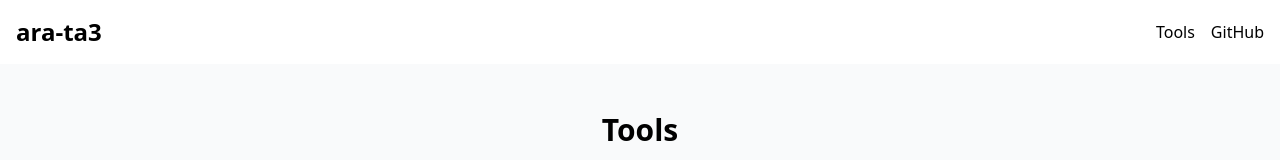
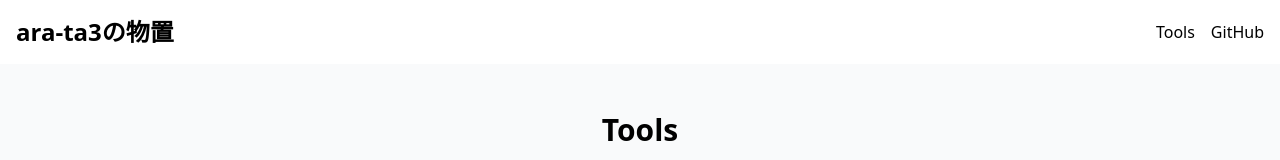
Before and after one commit to ara-ta3/ara-ta3.github.io, a React (Vite) app: page / in a window 1280 px wide. Shown: the top 160 px of the page. Built offline with nearby package versions, Linux system fonts and the light colour scheme.

Commit message:
Fix header

```diff
--- a/src/components/Header.tsx
+++ b/src/components/Header.tsx
@@ -5,7 +5,7 @@ const Header: React.FC = () => {
     <header className="bg-white shadow-md py-4">
       <div className="container mx-auto px-4 flex justify-between items-center">
         <h1 className="text-2xl font-bold">
-          <a href="/">ara-ta3</a>
+          <a href="/">ara-ta3の物置</a>
         </h1>
         <nav>
           <ul className="flex space-x-4">
```
